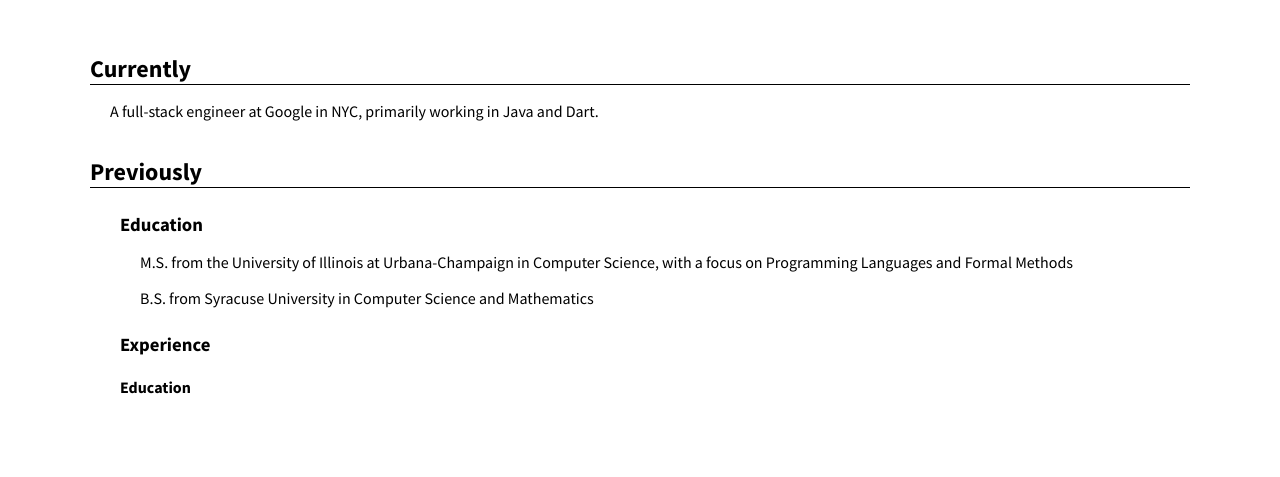
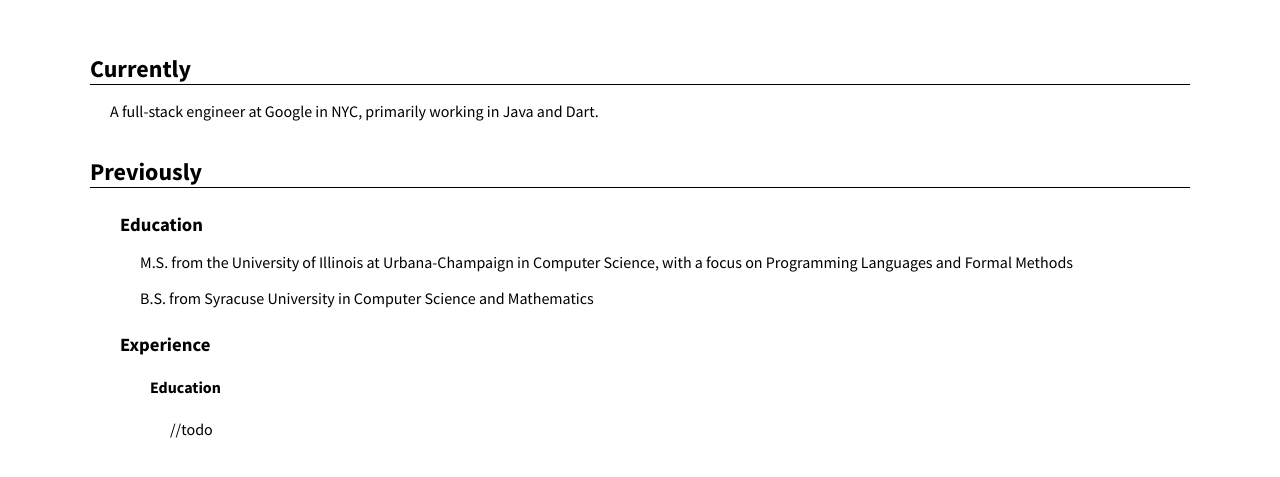
Before and after one commit to tnip/tnip.github.io, a plain HTML site: page index.html in a window 1280 px wide. Shown: the part 147-624 px from the top of the page. Drawn offline with Linux system fonts and the light colour scheme.

Commit message:
todo the education subsubsection

```diff
--- a/index.html
+++ b/index.html
@@ -25,6 +25,7 @@
           <h3>Experience</h3>
           <div class="subsubsection">
             <h4>Education</h4>
+            <p>//todo</p>
           </div>
         </div>
       </div>
--- a/styles.css
+++ b/styles.css
@@ -34,6 +34,10 @@ body {
   margin-top: 25px;
 }
 
+.subsubsection {
+  margin-left: 30px;
+}
+
 .subsubsection:not(:first-of-type) {
   margin-top: 10px;
 }
```
